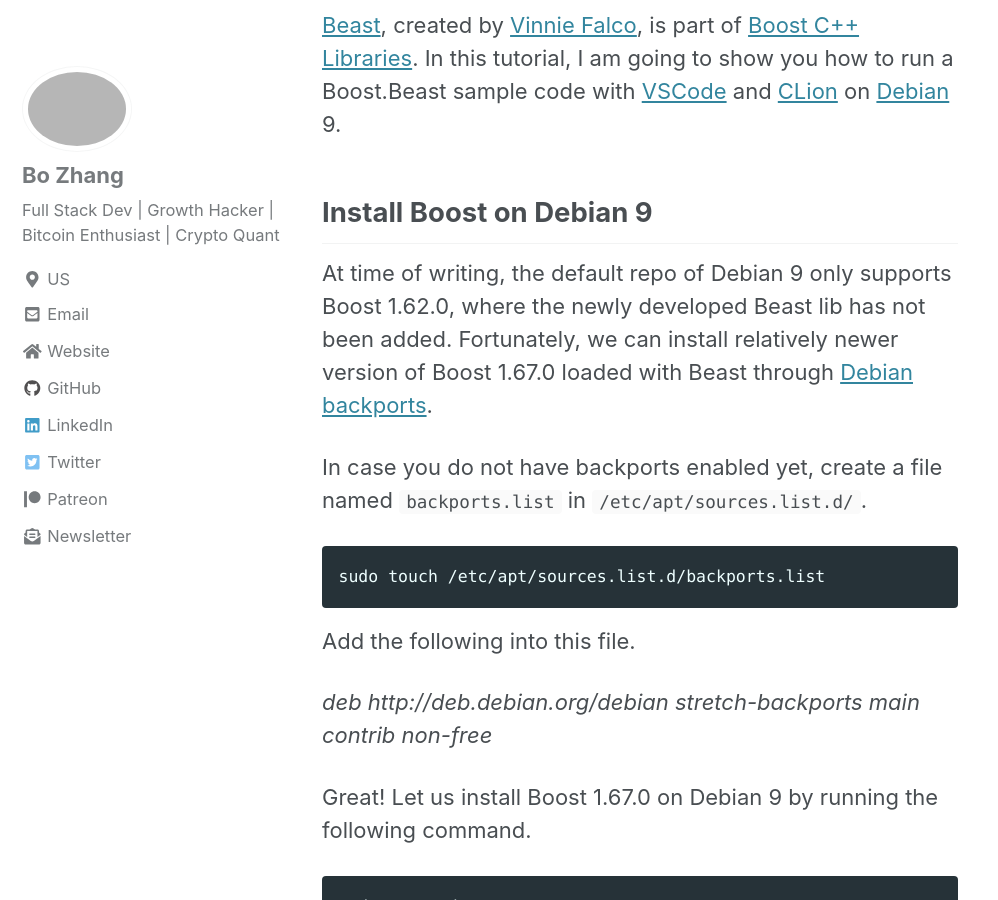
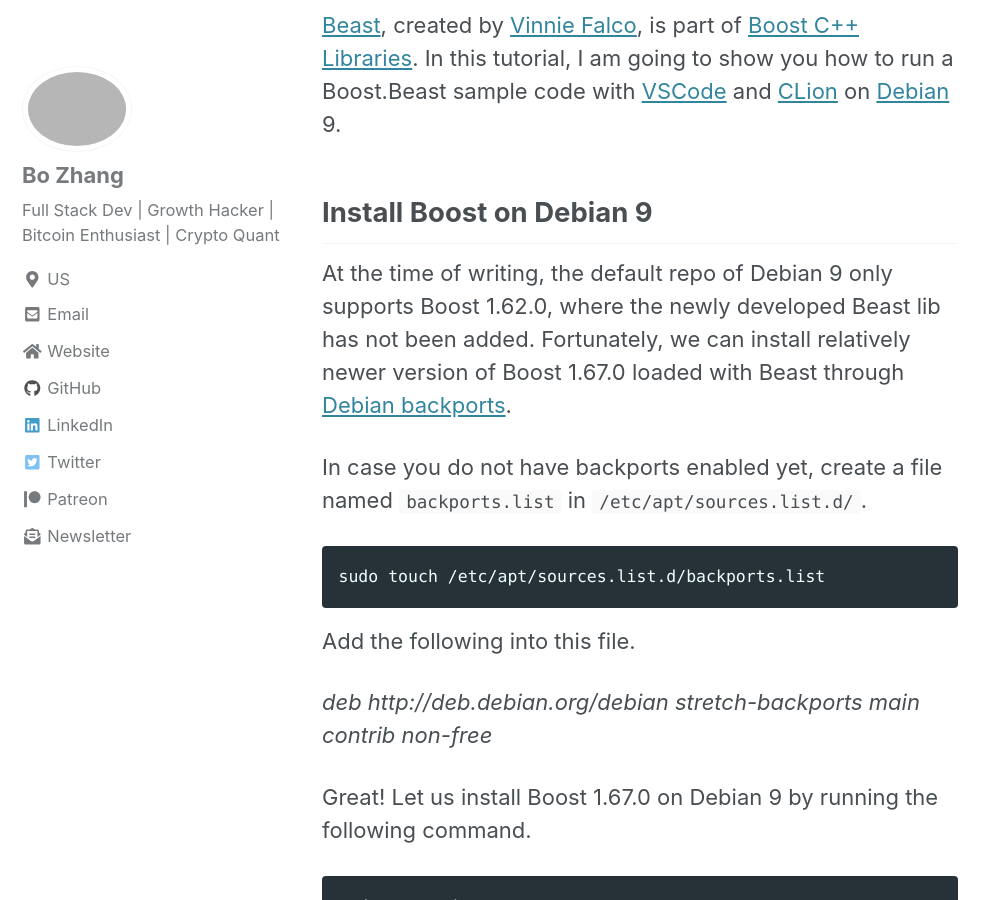
Before and after one commit to 0xboz/blog, a Jekyll site: the page built from _posts/2019-08-30-run-boost-beast-with-vscode-clion-on-debian.md, in a window 1280 px wide and 900 px high, scrolled down 856 px. Shown: the whole window, without its empty margins (0-998 px from the left). Built offline with Jekyll 4.4.1, drawn with Linux system fonts in a browser that asks for light colours; cached includes are drawn as plain includes; nearby versions of some CDN libraries; comment, search, counter and statistics services are not loaded; some of the changed text lies outside the part shown.

Commit message:
Fixed typo

```diff
--- a/_posts/2019-08-30-run-boost-beast-with-vscode-clion-on-debian.md
+++ b/_posts/2019-08-30-run-boost-beast-with-vscode-clion-on-debian.md
@@ -15,7 +15,7 @@ header:
 
 ## Install Boost on Debian 9
 
-At time of writing, the default repo of Debian 9 only supports Boost 1.62.0, where the newly developed Beast lib has not been added. Fortunately, we can install relatively newer version of Boost 1.67.0 loaded with Beast through [Debian backports](https://backports.debian.org/).
+At the time of writing, the default repo of Debian 9 only supports Boost 1.62.0, where the newly developed Beast lib has not been added. Fortunately, we can install relatively newer version of Boost 1.67.0 loaded with Beast through [Debian backports](https://backports.debian.org/).
 
 In case you do not have backports enabled yet, create a file named `backports.list` in `/etc/apt/sources.list.d/`.
 
@@ -113,7 +113,7 @@ Notice, both C++11 and C++14 should be working in our setup.
 
 Here comes the question.
 
-> Is it possible to use newer version of Boost.Beast (1.70.0 at the time of writing) in our setup?
+> Is it possible to use a newer version of Boost.Beast (1.70.0 at the time of writing) in our setup?
 
 Stay tuned and I will update this tutorial shortly.
 
```
